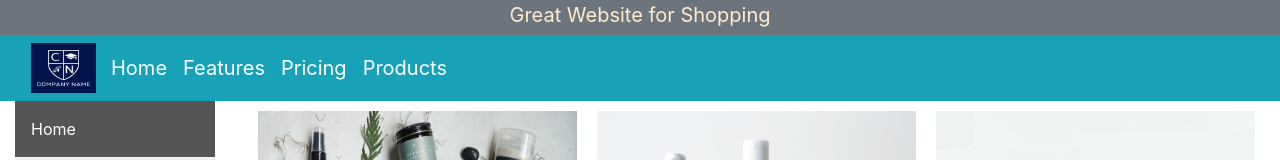
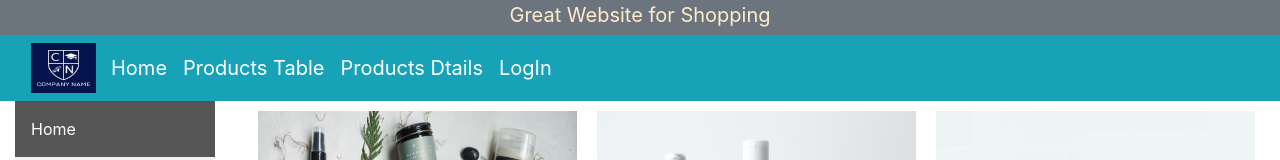
Before and after one commit to EsraaElshibly/ShowProductsBy-Angular, an Angular app: page /Home in a window 1280 px wide. Shown: the top 160 px of the page. Built offline with nearby package versions, Linux system fonts and the light colour scheme.

Commit message:
adding Routing from navbar

```diff
--- a/src/app/Components/header/header.component.html
+++ b/src/app/Components/header/header.component.html
@@ -8,10 +8,10 @@
       </button>
       <div class="collapse navbar-collapse" id="navbarNavAltMarkup">
         <div class="navbar-nav">
-          <a class="navbar-brand active ms-8" aria-current="page" href="#">Home</a>
-          <a class="navbar-brand" href="#">Features</a>
-          <a class="navbar-brand" href="#">Pricing</a>
-          <a class="navbar-brand" href="#">Products</a>
+          <a class="navbar-brand active ms-8" aria-current="page" routerLink="/Home" routerLinkActive="active"> Home</a>
+          <a class="navbar-brand" routerLink="/Products" routerLinkActive="active"> Products Table</a>
+          <a class="navbar-brand" routerLink="/ProdDet" routerLinkActive="active"> Products Dtails</a>
+          <a class="navbar-brand" routerLink="/Log" routerLinkActive="active"> LogIn</a>
         </div>
       </div>
     </div>
```
